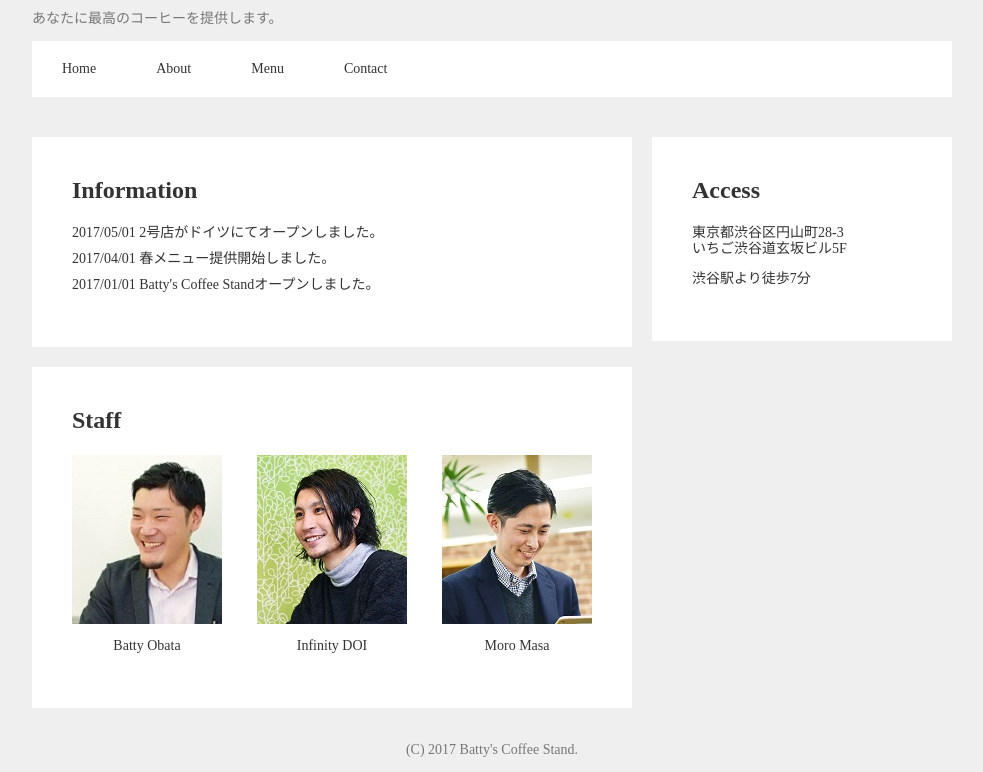
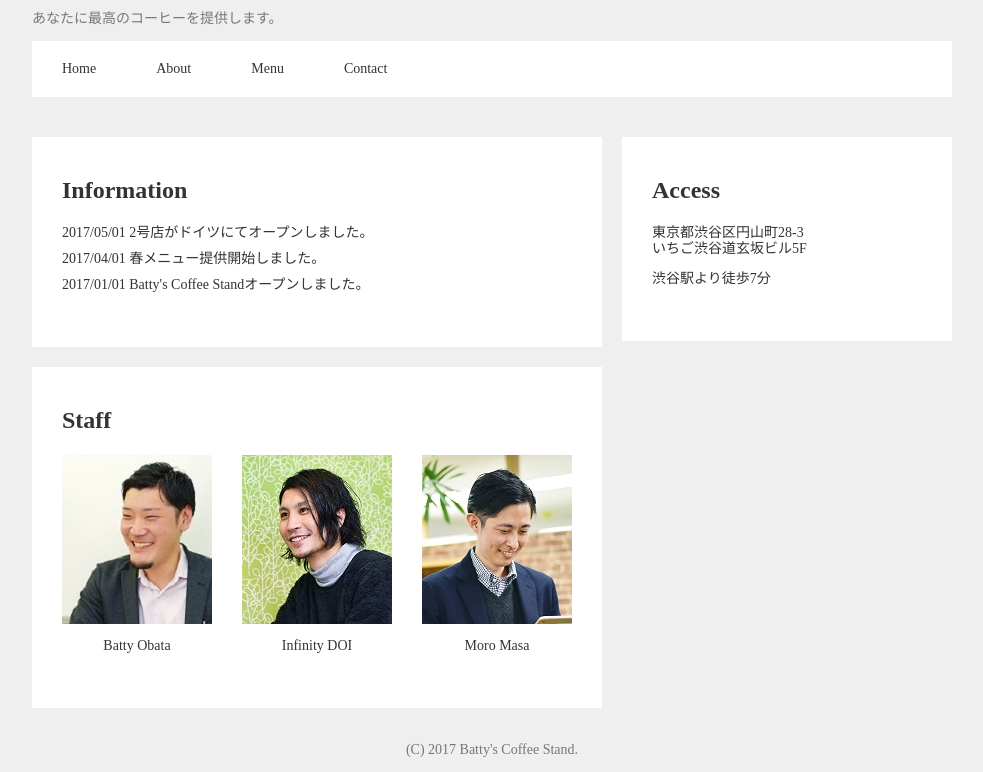
Before and after one commit to NobuhiroTakaoka/sample4, a plain HTML site: page Front05/batty_coffee_stand/index.html in a window 1280 px wide. Shown: the part 75-847 px from the top of the page, without its empty margins (148-1131 px from the left). Drawn offline with Linux system fonts and the light colour scheme.

Commit message:
Front05 edit

```diff
--- a/Front05/batty_coffee_stand/css/style.css
+++ b/Front05/batty_coffee_stand/css/style.css
@@ -64,21 +64,20 @@ header {
 }
 
 .card-contents {
-    padding: 40px;
+    padding: 40px 30px;
     display: block;
     margin-bottom: 20px;
     background-color: #fff;
-    overflow: hidden;
 }
 
 .left-contents {
-    width: 600px;
+    width: 570px;
     margin-right: 20px;
     float: left;
 }
 
 .right-contents {
-    width: 300px;
+    width: 330px;
     float: left;
 }
 
@@ -91,7 +90,7 @@ header {
     margin-bottom: 10px;
 }
 
-.staff-list-area:afrer {
+.staff-list-area:after {
     clear: both;
     display: block;
     content: " ";
@@ -99,7 +98,7 @@ header {
 
 .staff-list {
     width: 150px;
-    margin-right: 35px;
+    margin-right: 30px;
     float: left;
 }
 
--- a/Front05/sample_blog/css/style.css
+++ b/Front05/sample_blog/css/style.css
@@ -143,6 +143,12 @@ header {
     text-decoration: none;
 }
 
+.new-blog-list:after {
+    clear: both;
+    display: block;
+    content: " ";
+}
+
 .main:after {
     clear: both;
     display: block;
```
Also changed, not shown: Front05/sample_blog/kadai_app.html (+1 -1 lines).
